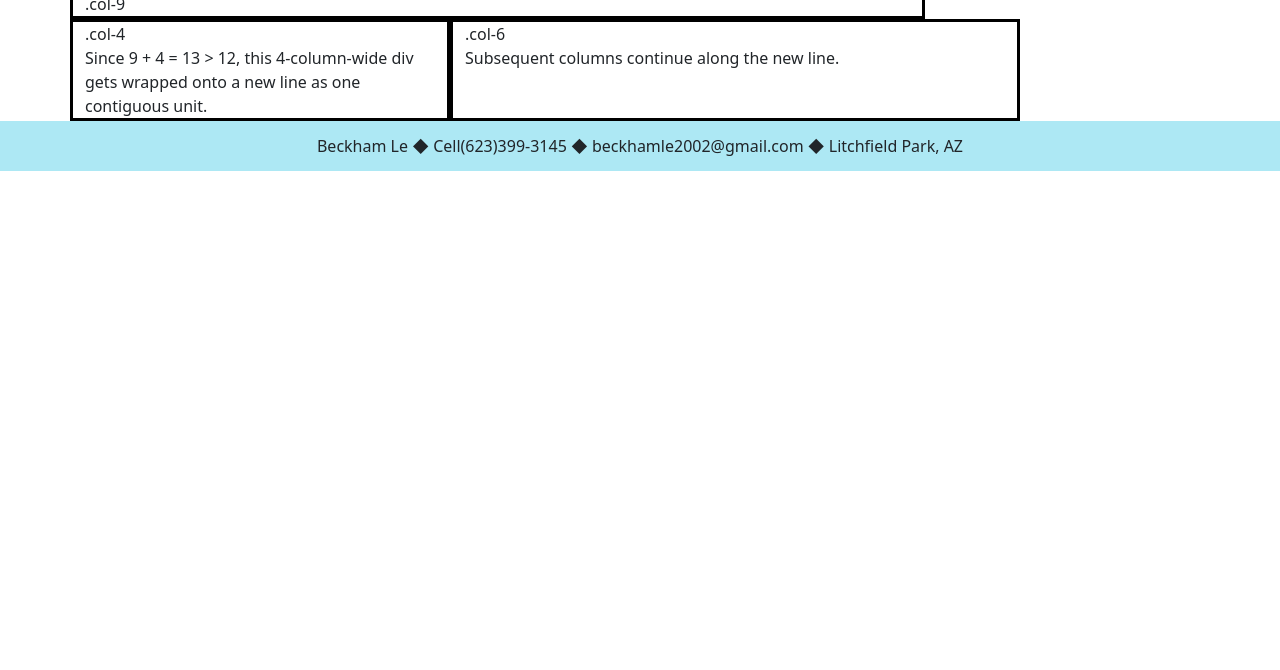
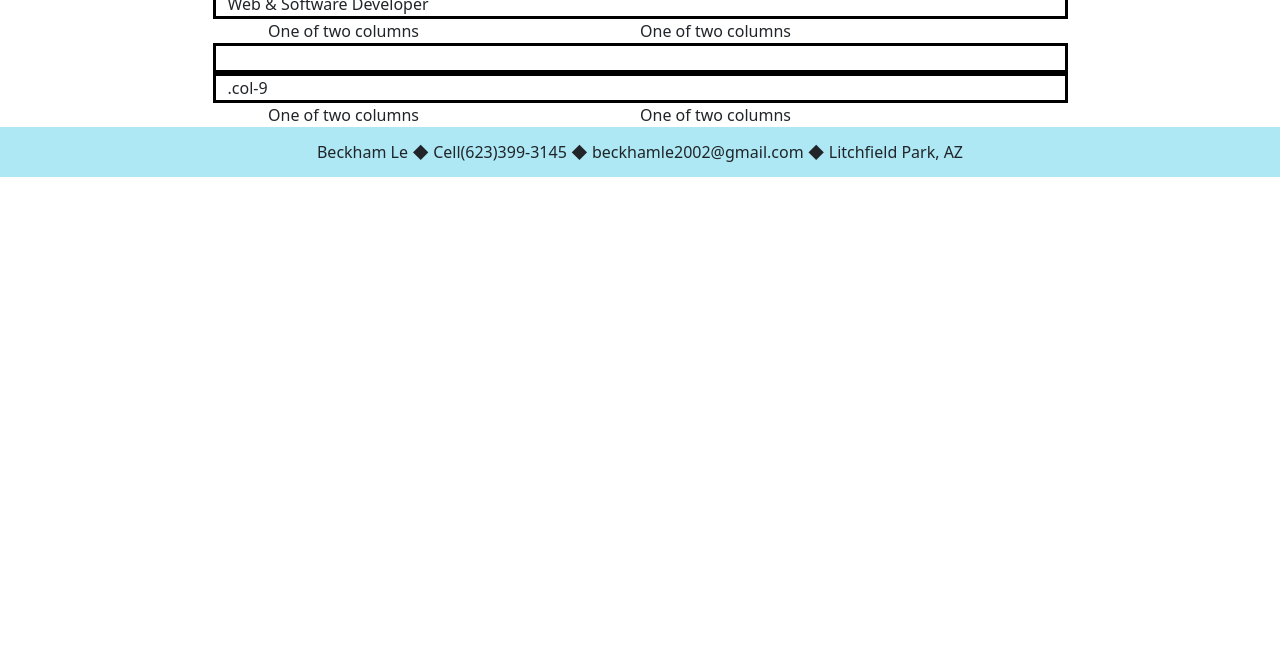
Before and after one commit to Beckham57/senior_portfolio, a plain HTML site: page about.html in a window 1280 px wide. Shown: the part 130-800 px from the top of the page. Drawn offline with nearby package versions, Linux system fonts and the light colour scheme.

Commit message:
finished structuring about me page

```diff
--- a/about.html
+++ b/about.html
@@ -50,9 +50,25 @@
     </div>
     <div class="container">
         <div class="row">
-            <div id="columns" class="col-9">.col-9</div>
-            <div id="columns" class="col-4">.col-4<br>Since 9 + 4 = 13 &gt; 12, this 4-column-wide div gets wrapped onto a new line as one contiguous unit.</div>
-            <div id="columns" class="col-6">.col-6<br>Subsequent columns continue along the new line.</div>
+            <div id="columns" class="col-9 mx-auto">Web & Software Developer</div>
+            <div class="row justify-content-center">
+              <div class="col-4">
+                One of two columns
+              </div>
+              <div class="col-4">
+                One of two columns
+              </div>
+            </div>
+            <div id="columns" class="col-9 mx-auto"><br></div>
+            <div id="columns" class="col-9 mx-auto">.col-9</div>
+            <div class="row justify-content-center">
+              <div class="col-4">
+                One of two columns
+              </div>
+              <div class="col-4">
+                One of two columns
+              </div>
+            </div>
         </div>
     </div>
   </div>
--- a/styles.css
+++ b/styles.css
@@ -14,8 +14,8 @@ div#body{
     width: 100%;
 }
 
-/* div.row{
-    border: black 3px solid;
+/* div.col-4{
+    margin-left: 10%;
 } */
 
 div#columns{
```
